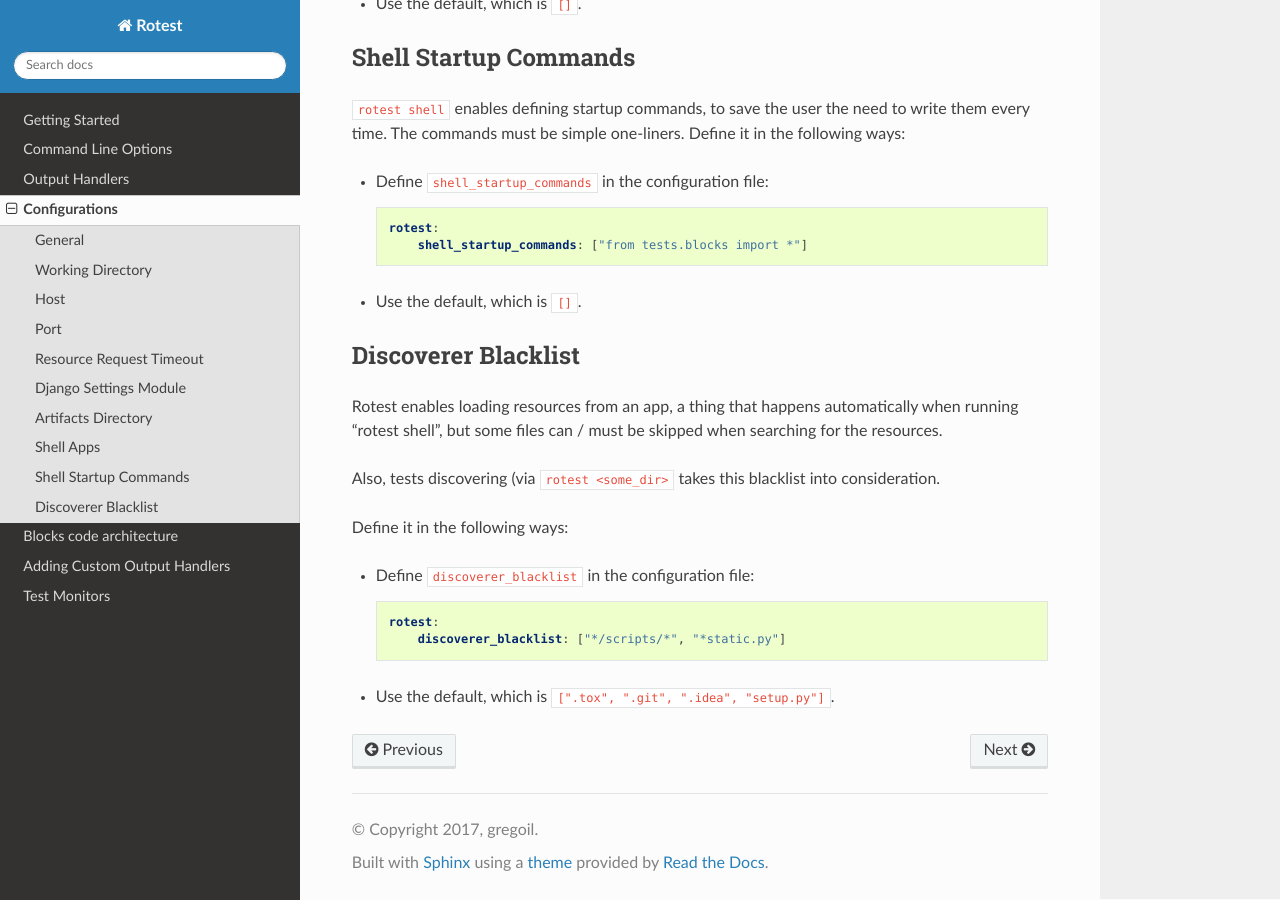
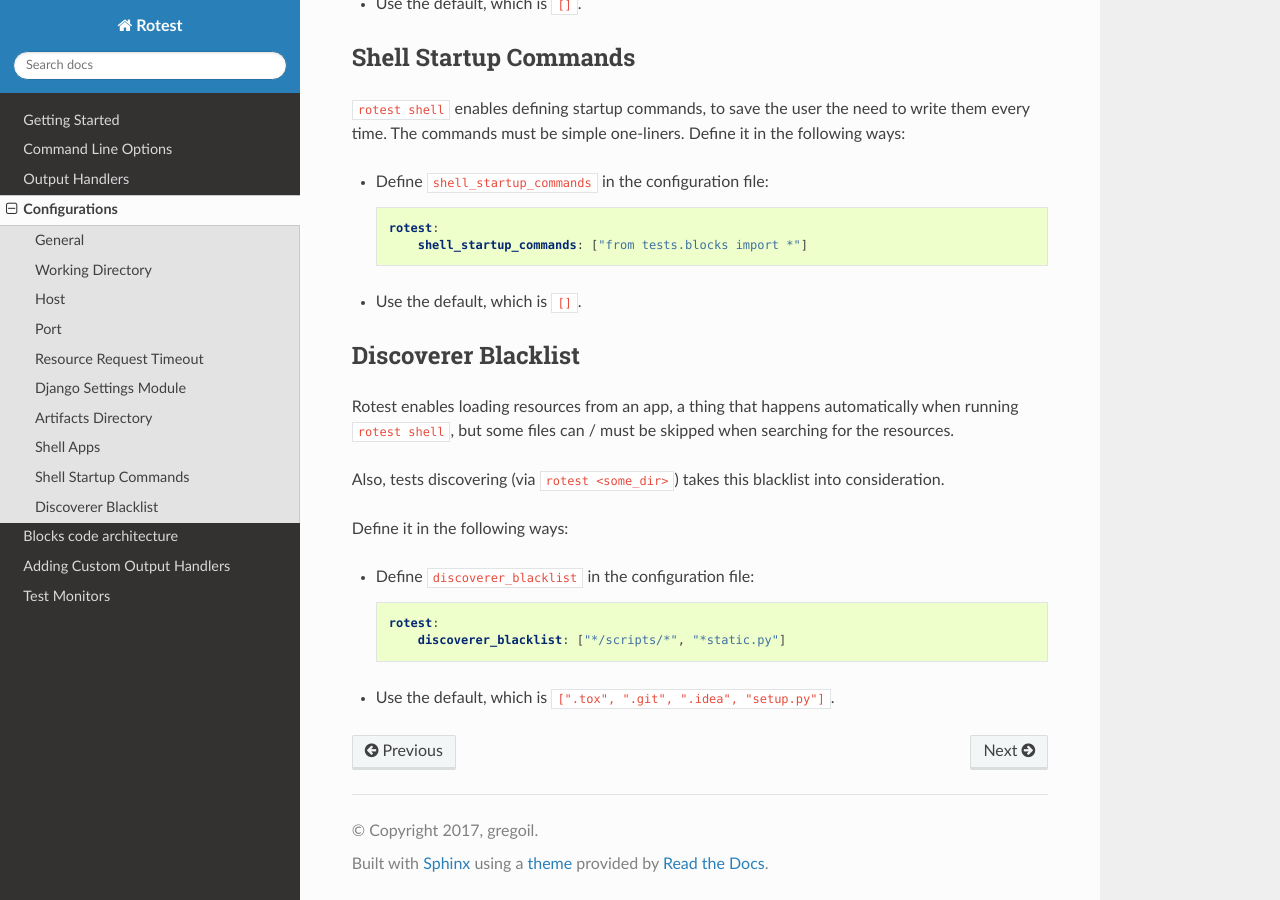
Before and after one commit to gregoil/rotest, a Sphinx documentation site: the page built from docs/configurations.rst, in a window 1280 px wide and 900 px high, scrolled down 3909 px. Built offline with Sphinx 7.4.7 and the Read the Docs theme 2.0.0, drawn with Linux system fonts in a browser that asks for light colours.

Commit message:
fixed docs

```diff
--- a/docs/configurations.rst
+++ b/docs/configurations.rst
@@ -225,10 +225,10 @@ Discoverer Blacklist
 --------------------
 
 Rotest enables loading resources from an app, a thing that happens automatically
-when running "rotest shell", but some files can / must be skipped when searching
+when running ``rotest shell``, but some files can / must be skipped when searching
 for the resources.
 
-Also, tests discovering (via ``rotest <some_dir>`` takes this blacklist into consideration.
+Also, tests discovering (via ``rotest <some_dir>``) takes this blacklist into consideration.
 
 Define it in the following ways:
 
```
